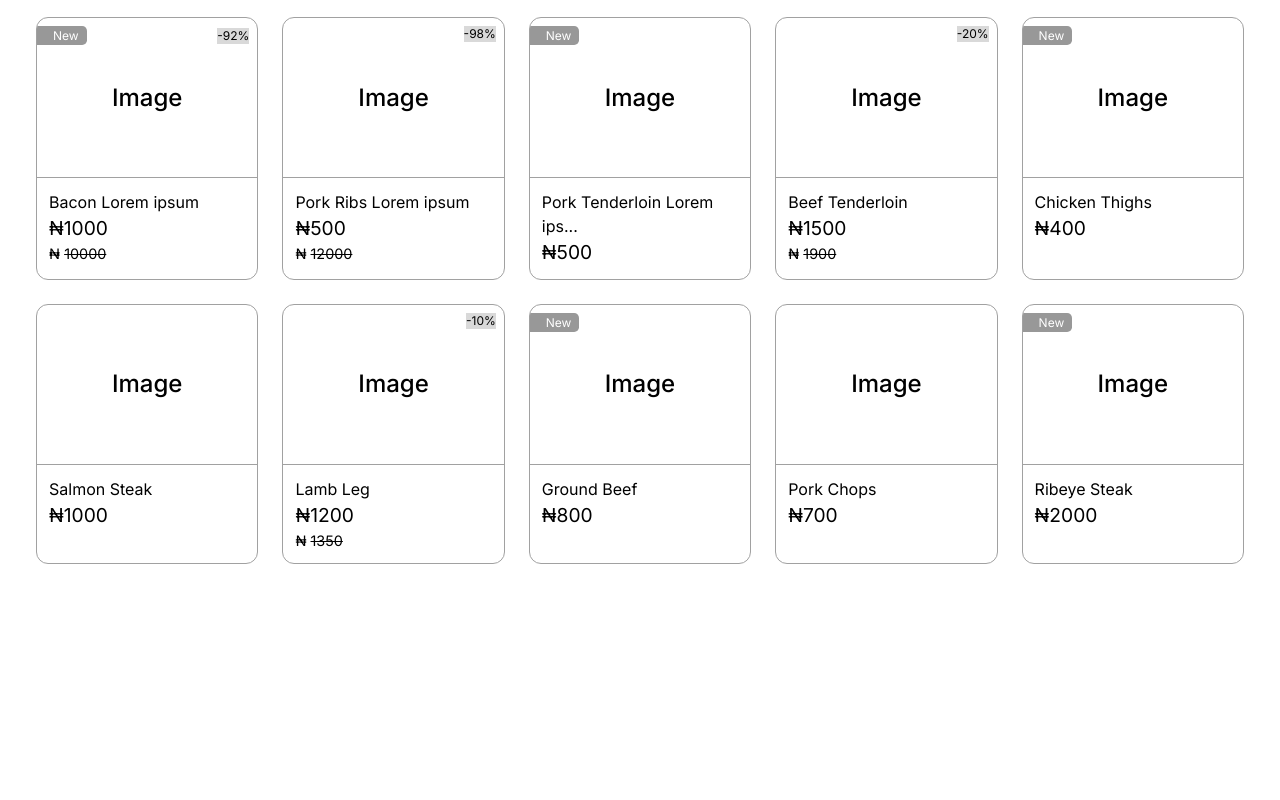
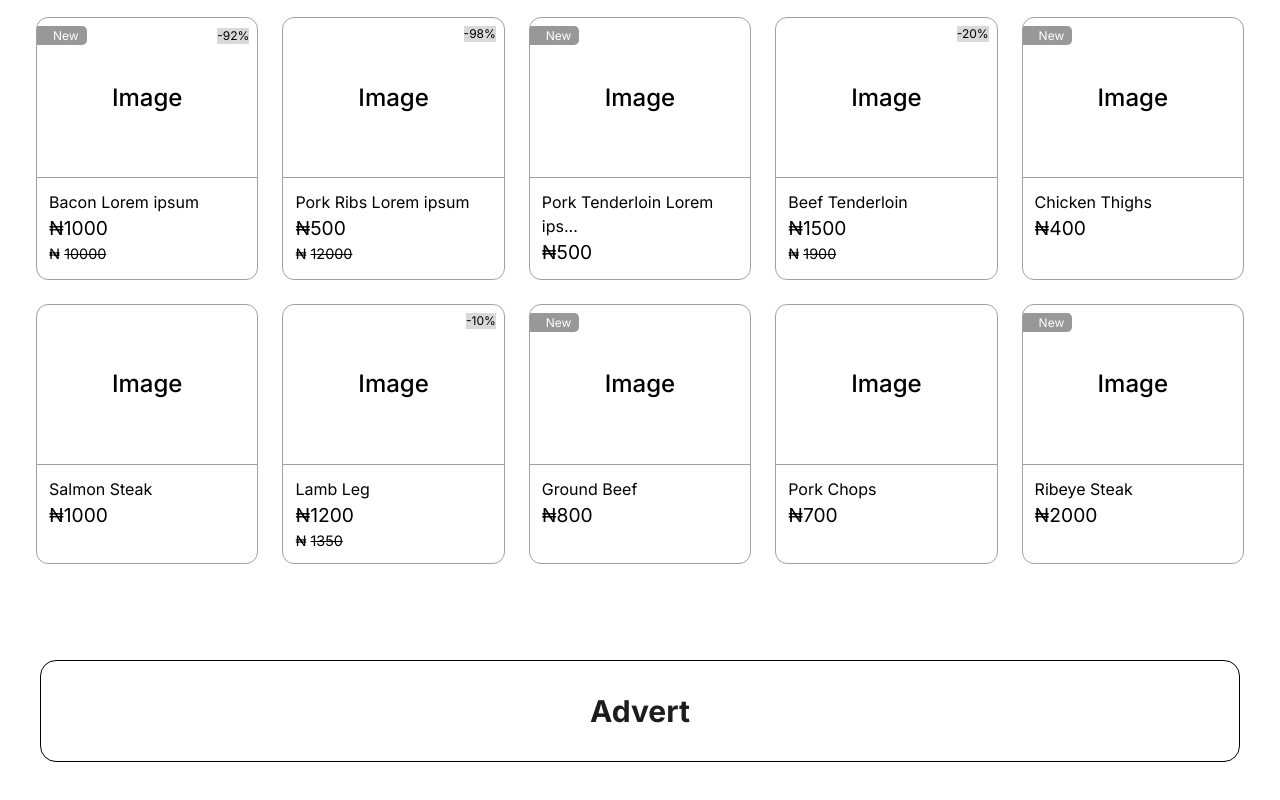
Before and after one commit to henzyd/Nado, a React (Vite) app: page / in a window 1280 px wide. Shown: the part 842-1642 px from the top of the page. Before the commit the page ends 1518 px from the top, so only its background shows below. Built offline with nearby package versions, Linux system fonts and the light colour scheme.

Commit message:
Created the advert section

```diff
--- /dev/null
+++ b/src/Pages/Home/Advert.tsx
@@ -0,0 +1,13 @@
+import React from "react";
+
+const Advert = () => {
+  return (
+    <div id="Home-Advert" className="px-10 mt-16 mb-10">
+      <div className="w-full border border-black rounded-2xl p-8 flex items-center justify-center">
+        <h1 className="font-bold text-3xl text-[#000000e2]">Advert</h1>
+      </div>
+    </div>
+  );
+};
+
+export default Advert;
--- a/src/Pages/Home/Index.tsx
+++ b/src/Pages/Home/Index.tsx
@@ -1,3 +1,4 @@
+import Advert from "./Advert";
 import Intro from "./Intro";
 import Slider from "./Slider";
 import TopItems from "./TopItems";
@@ -8,6 +9,7 @@ const Home = () => {
       <Intro />
       <Slider />
       <TopItems />
+      <Advert />
     </div>
   );
 };
```
